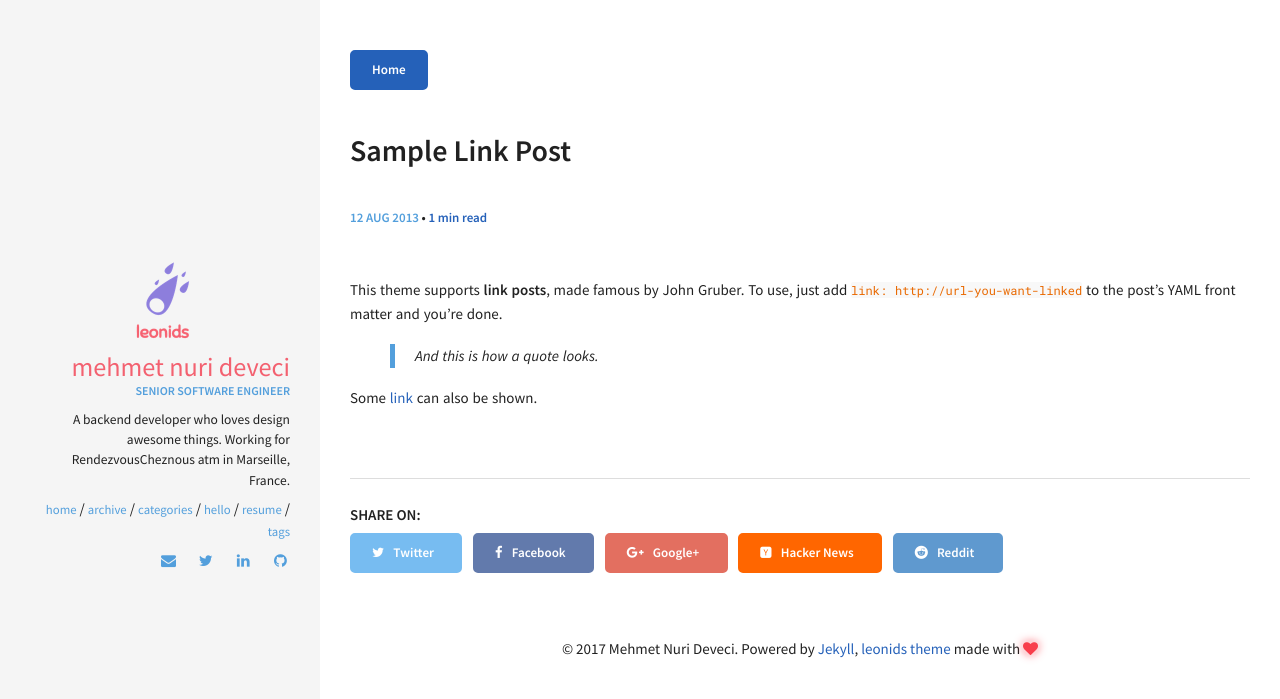
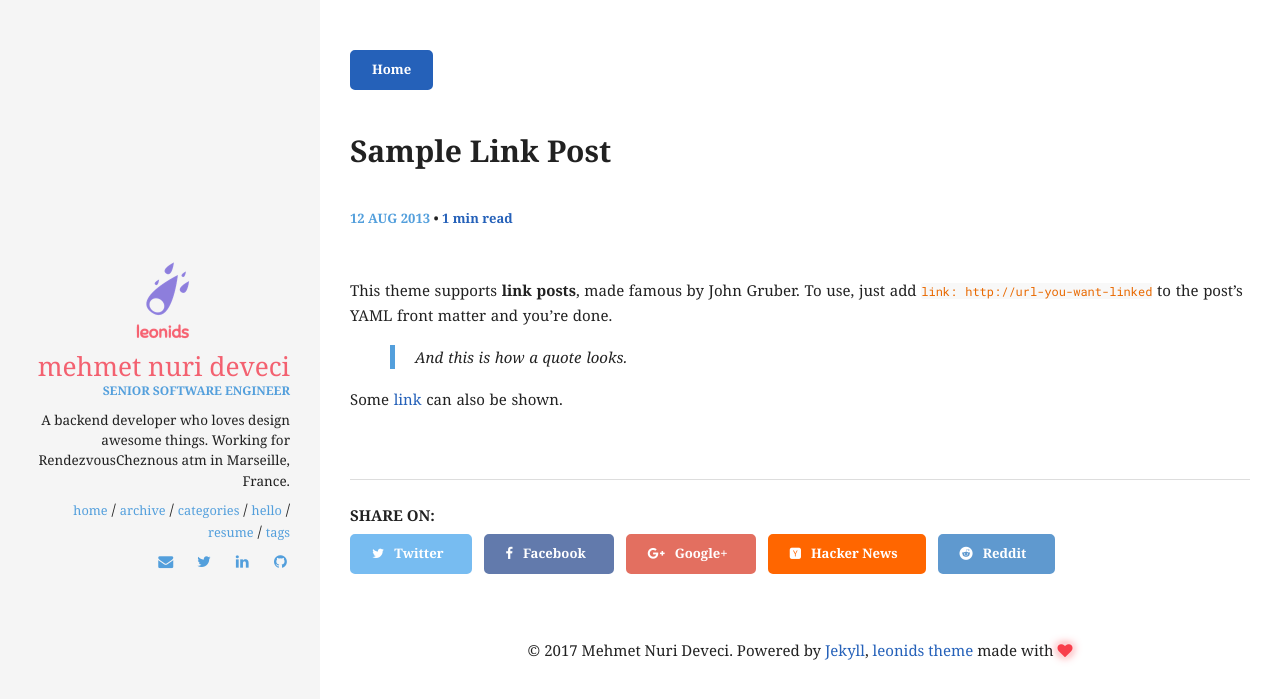
Before and after one commit to mndeveci/mndeveci.github.io, a Jekyll site: the page built from _posts/2013-08-12-sample-link-post.md, in a window 1280 px wide. Shown: the top 699 px of the page. Built offline with Jekyll 4.4.1, drawn with Linux system fonts in a browser that asks for light colours.

```diff
--- a/_sass/components/_variables.scss
+++ b/_sass/components/_variables.scss
@@ -3,8 +3,7 @@
  */
 
 // Google font import
-@import url(https://fonts.googleapis.com/css?family=Source+Sans+Pro:600,400,400italic|Roboto+Mono);
-
+@import url(https://fonts.googleapis.com/css?family=Noto+Serif:400,700,400italic|Source+Sans+Pro:600,400,400italic|Roboto+Mono&subset=latin,latin-ext);
 // Custom variables
 
 // Spacing
@@ -21,7 +20,7 @@
 //
 // Font, line-height, and color for body text, headings, and more.
 
-$font-family-sans-serif:     "Source Sans Pro", "Helvetica Neue", Helvetica, Arial, sans-serif !default;
+$font-family-sans-serif:     "Noto Serif", "Source Sans Pro", "Helvetica Neue", Helvetica, Arial, sans-serif !default;
 $font-family-serif:          Georgia, "Times New Roman", Times, serif !default;
 $font-family-monospace:      "Roboto Mono", "Courier New", monospace !default;
 $font-family-base:           $font-family-sans-serif !default;
```
Also changed, not shown: 13 other files.
